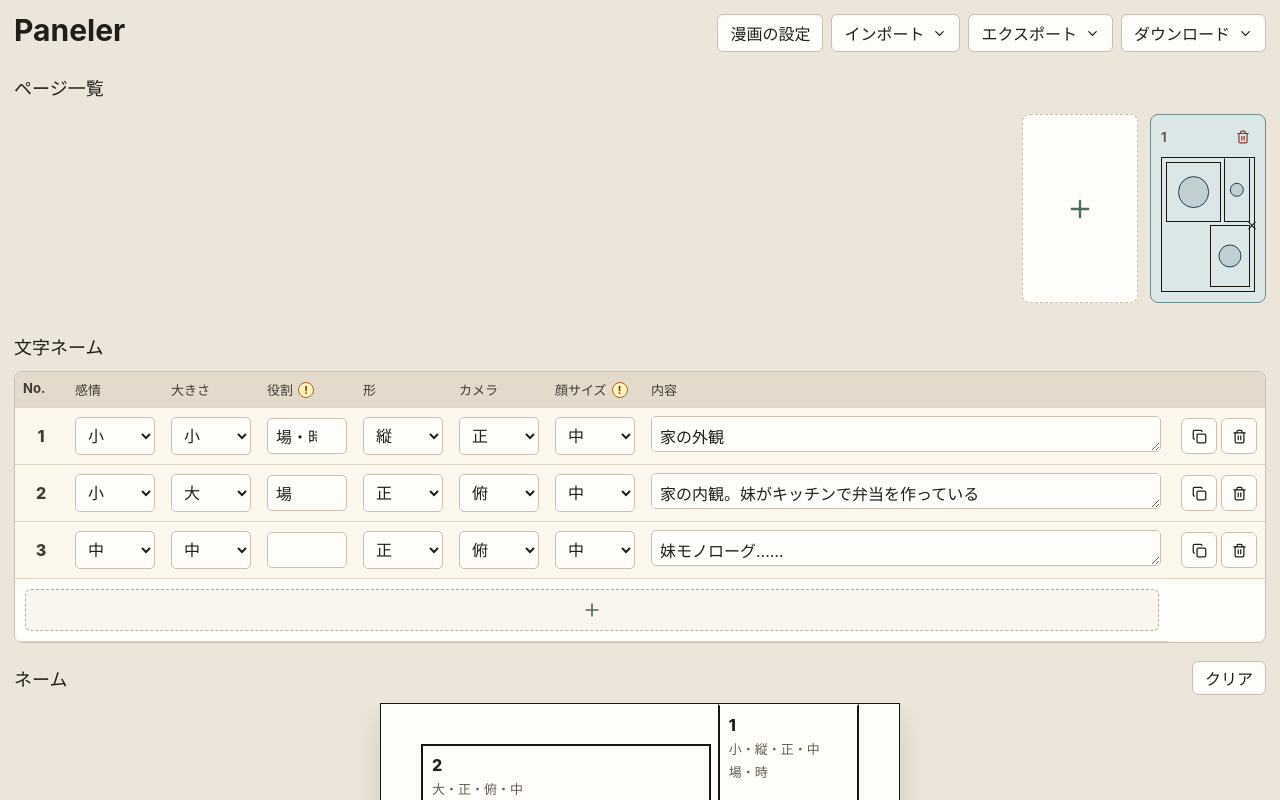
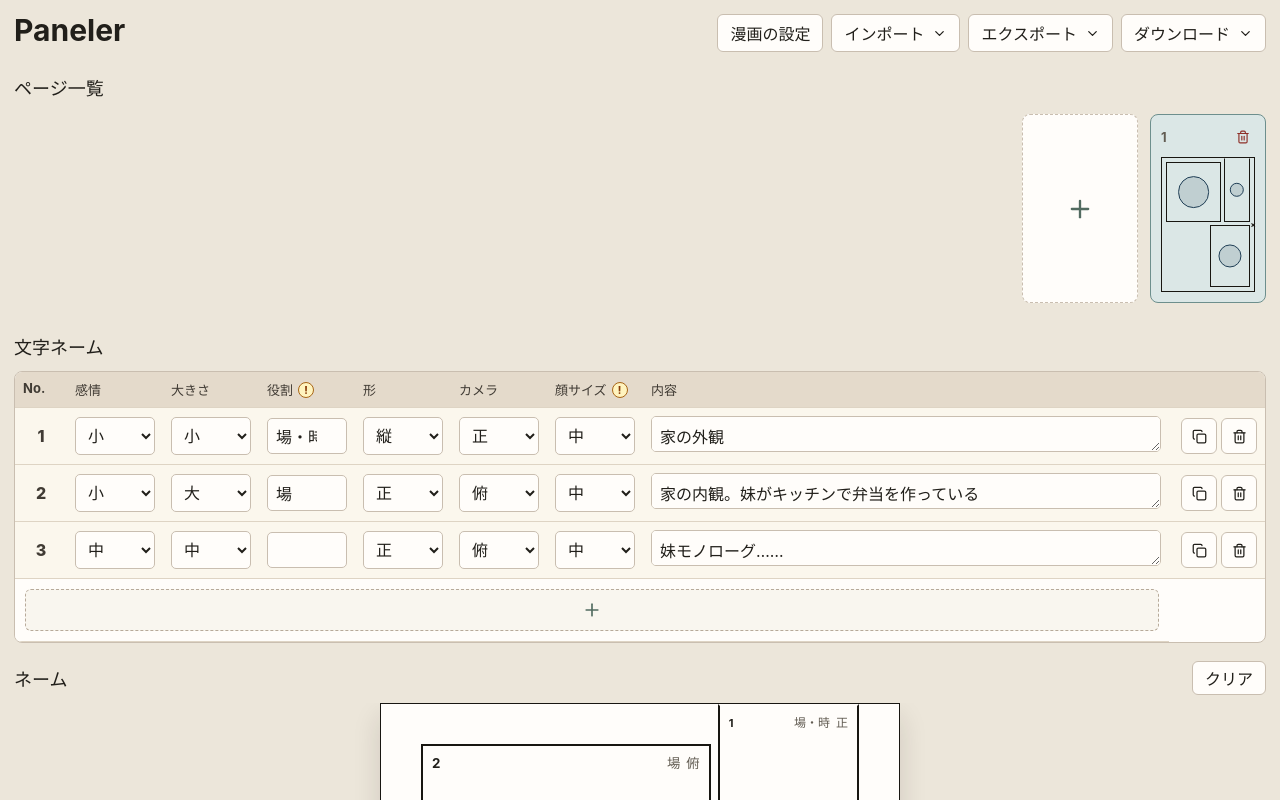
Before and after one commit to subtle-dawn/paneler, a React (Vite) app: page / in a window 1280 px wide. Shown: the top 800 px of the page. Built offline with nearby package versions, Linux system fonts and the light colour scheme.

Commit message:
ネームに表示する項目変更、頁一覧の×を小さく

```diff
--- a/src/App.tsx
+++ b/src/App.tsx
@@ -1012,9 +1012,6 @@ function PanelArticle({
       onClick={() => onPanelSelect?.(panel.id, panel.pageNumber)}
       onDoubleClick={() => onPanelFrameToggle?.(panel.id)}
     >
-      <div className="panel-number" data-export-text>
-        {panel.visualNumber}
-      </div>
       {panel.faceSize !== "none" && (
         <span
           className={`face-size-marker ${faceSizeMarkerClass(panel.faceSize)}`}
@@ -1022,16 +1019,13 @@ function PanelArticle({
           aria-hidden="true"
         />
       )}
-      <div className="panel-meta" data-export-text>
-        {sizeLabel[panel.panelSize]}{t.panelSeparator}{shapeLabel[panel.shape]}
-        {panel.camera ? `${t.panelSeparator}${panel.camera}` : ""}
-        {panel.faceSize !== "none" ? `${t.panelSeparator}${faceSizeLabel[panel.faceSize]}` : ""}
+      <div className="panel-fields" data-export-text>
+        <span className="panel-field-number" title="No.">
+          {panel.visualNumber}
+        </span>
+        <span title={t.role}>{panel.role || "-"}</span>
+        <span title={t.camera}>{panel.camera || "-"}</span>
       </div>
-      {panel.role && (
-        <div className="panel-role" data-export-text>
-          {panel.role}
-        </div>
-      )}
       <p data-export-text>{panel.content}</p>
       {canEditPanelBleed && isSelected && (
         <div className="bleed-controls" onClick={(event) => event.stopPropagation()}>
@@ -1076,8 +1070,7 @@ function MiniPage({
   return (
     <div className={`mini-page side-mark-${sideMarkPosition}`}>
       <div className="mini-side-mark" aria-hidden="true">
-        <span />
-        <span />
+        ×
       </div>
       {layout.rows.map((row, rowIndex) => (
         <div className="mini-row-group" key={rowIndex} style={{ flex: `${normalizedRowHeights[rowIndex]} 1 0` }}>
--- a/src/io.ts
+++ b/src/io.ts
@@ -348,21 +348,65 @@ function renderPageToCanvas(pageEl: HTMLElement) {
     ctx.fillRect(x, y, width, height);
     if (!isFrameHidden) strokePanelFrame(ctx, panelEl, x, y, width, height);
 
-    const lines = Array.from(panelEl.querySelectorAll<HTMLElement>("[data-export-text]")).map((node) =>
-      node.innerText.trim(),
-    );
-    ctx.fillStyle = "#181611";
-    ctx.font = "12px sans-serif";
-    let lineY = y + 18;
-    lines.forEach((line) => {
-      wrapText(ctx, line, x + 10, lineY, width - 20, 16);
-      lineY += Math.max(16, Math.ceil(ctx.measureText(line).width / Math.max(width - 20, 1)) * 16);
-    });
+    drawExportPanelText(ctx, panelEl, x, y, width, height);
 
     drawFaceSizeMarker(ctx, panelEl, x, y, width, height);
   });
 
   return canvas;
+}
+
+function drawExportPanelText(
+  ctx: CanvasRenderingContext2D,
+  panelEl: HTMLElement,
+  x: number,
+  y: number,
+  width: number,
+  height: number,
+) {
+  const padding = 10;
+  const fields = Array.from(panelEl.querySelectorAll<HTMLElement>(".panel-fields span")).map((node) =>
+    node.innerText.trim(),
+  );
+  const content = panelEl.querySelector<HTMLElement>("p[data-export-text]")?.innerText.trim() ?? "";
+  const textX = x + padding;
+  const textMaxWidth = Math.max(width - padding * 2, 1);
+
+  ctx.fillStyle = "#181611";
+  ctx.font = "12px sans-serif";
+
+  fields.forEach((field, index) => {
+    if (!field) return;
+    ctx.font = index === 0 ? "bold 13px sans-serif" : "12px sans-serif";
+    if (index === 0) {
+      ctx.fillText(field, textX, y + 18);
+      return;
+    }
+
+    const rightAlignedFields = fields.slice(1).filter(Boolean);
+    const fieldIndex = index - 1;
+    const fieldGap = 8;
+    const fieldWidths = rightAlignedFields.map((value) => ctx.measureText(value).width);
+    const totalWidth = fieldWidths.reduce((total, value) => total + value, 0) + fieldGap * Math.max(0, rightAlignedFields.length - 1);
+    const fieldX =
+      x +
+      width -
+      padding -
+      totalWidth +
+      fieldWidths.slice(0, fieldIndex).reduce((total, value) => total + value + fieldGap, 0);
+
+    ctx.fillText(field, fieldX, y + 18);
+  });
+
+  if (!content) return;
+
+  ctx.font = "12px sans-serif";
+  const contentLines = wrapTextLines(ctx, content, textMaxWidth);
+  const lineHeight = 16;
+  const contentY = y + height - padding - (contentLines.length - 1) * lineHeight;
+  contentLines.forEach((line, index) => {
+    ctx.fillText(line, textX, contentY + index * lineHeight);
+  });
 }
 
 function drawFaceSizeMarker(
@@ -631,17 +675,20 @@ function canvasToBlob(canvas: HTMLCanvasElement, type: string) {
   });
 }
 
-function wrapText(ctx: CanvasRenderingContext2D, text: string, x: number, y: number, maxWidth: number, lineHeight: number) {
+function wrapTextLines(ctx: CanvasRenderingContext2D, text: string, maxWidth: number) {
+  const lines: string[] = [];
   let line = "";
+
   Array.from(text).forEach((char) => {
     const testLine = line + char;
     if (ctx.measureText(testLine).width > maxWidth && line) {
-      ctx.fillText(line, x, y);
+      lines.push(line);
       line = char;
-      y += lineHeight;
     } else {
       line = testLine;
     }
   });
-  if (line) ctx.fillText(line, x, y);
+
+  if (line) lines.push(line);
+  return lines;
 }
--- a/src/styles.css
+++ b/src/styles.css
@@ -457,14 +457,13 @@ button {
 }
 
 .mini-page.side-mark-left .mini-side-mark {
-  left: 2px;
+  left: -2px;
 }
 
 .mini-page.side-mark-right .mini-side-mark {
-  right: 2px;
+  right: -2px;
 }
 
-.mini-side-mark span,
 .page-side-mark span {
   background: #181611;
   left: 50%;
@@ -473,18 +472,17 @@ button {
   transform-origin: center;
 }
 
-.mini-side-mark span {
-  height: 1px;
-  margin-left: -5px;
-  width: 10px;
+.mini-side-mark {
+  color: #181611;
+  font-size: 8px;
+  font-weight: 700;
+  line-height: 1;
 }
 
-.mini-side-mark span:first-child,
 .page-side-mark span:first-child {
   transform: rotate(45deg);
 }
 
-.mini-side-mark span:last-child,
 .page-side-mark span:last-child {
   transform: rotate(-45deg);
 }
@@ -1001,10 +999,6 @@ h2 {
   justify-content: center;
 }
 
-.panel-number {
-  font-weight: 800;
-}
-
 .face-size-marker {
   background: rgba(31, 62, 85, 0.12);
   border: 2px solid #1f3e55;
@@ -1040,15 +1034,32 @@ h2 {
   --face-marker-size: 120;
 }
 
-.panel-meta,
-.panel-role {
+.panel-fields {
+  align-items: baseline;
   color: #625c52;
-  font-size: clamp(11px, 1.1vw, 13px);
+  display: grid;
+  font-size: clamp(12px, 5cqw, 14px);
+  gap: 2px 6px;
+  grid-template-columns: auto repeat(2, minmax(0, max-content));
   line-height: 1.25;
 }
 
+.panel-fields span {
+  font-weight: 700;
+  min-width: 0;
+  overflow: hidden;
+  text-overflow: ellipsis;
+  white-space: nowrap;
+}
+
+.panel-field-number {
+  color: #211f1a;
+  font-size: clamp(11px, 5cqw, 15px);
+  font-weight: 800;
+}
+
 .panel-frame p {
-  font-size: clamp(12px, 1.25vw, 14px);
+  font-size: clamp(12px, 5cqw, 14px);
   line-height: 1.45;
   margin: auto 0 0;
   overflow-wrap: anywhere;
```
Also changed, not shown: 7 other files (tests, documents, lock files or other folders).
